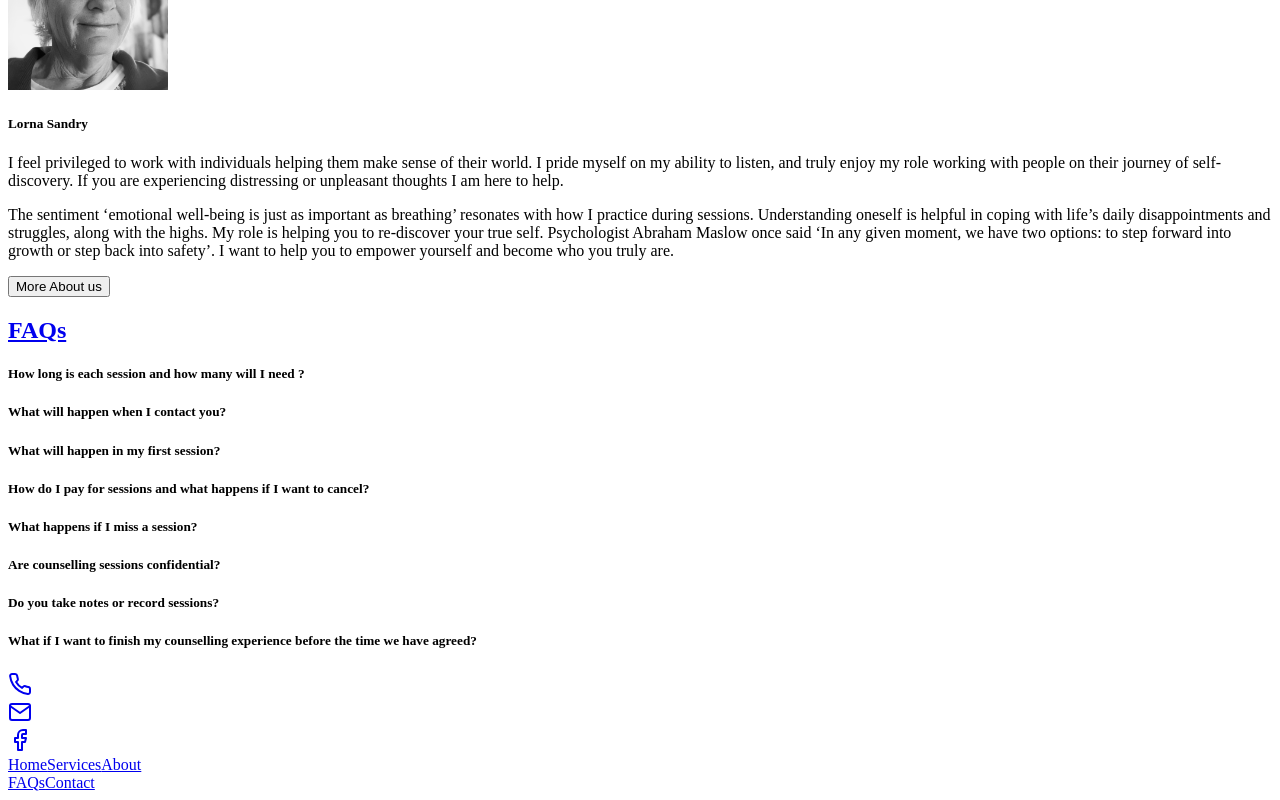
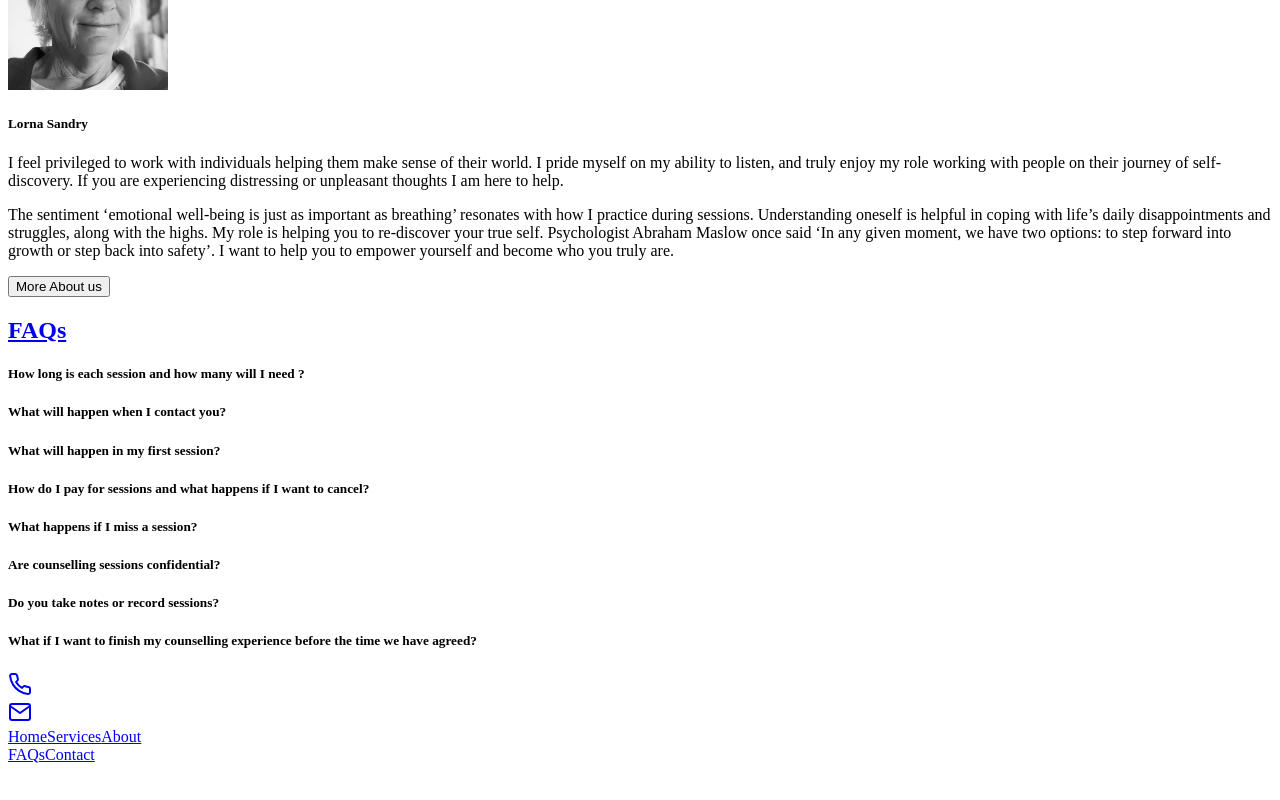
Before and after one commit to Matt-htims/JLPersonalTherapy, a Next.js app: page / in a window 1280 px wide. Shown: the part 9561-10361 px from the top of the page. After the commit the page ends 10333 px from the top, so only its background shows below. Built offline with nearby package versions, Linux system fonts and the light colour scheme.

Commit message:
Took facebook out of footer and linked other icons to the contact page

```diff
--- a/components/Footer.jsx
+++ b/components/Footer.jsx
@@ -7,24 +7,17 @@ function Footer() {
 	return (
 		<div className="h-60 bg-black/30 flex flex-col justify-center items-center space-y-6">
 			<div className="flex space-x-4">
-				<Link href="#">
+				<Link href="/contact">
 					<a>
 						<div className="bg-back hover:bg-textGreen-light hover:text-back p-2 rounded-full w-max">
 							<FiPhone className="" size="1.5rem" />
 						</div>
 					</a>
 				</Link>
-				<Link href="#">
+				<Link href="/contact">
 					<a>
 						<div className="bg-back hover:bg-textGreen-light hover:text-back p-2 rounded-full w-max">
 							<FiMail className="" size="1.5rem" />
-						</div>
-					</a>
-				</Link>
-				<Link href="#">
-					<a>
-						<div className="bg-back hover:bg-textGreen-light hover:text-back p-2 rounded-full w-max">
-							<FiFacebook className="" size="1.5rem" />
 						</div>
 					</a>
 				</Link>
```
